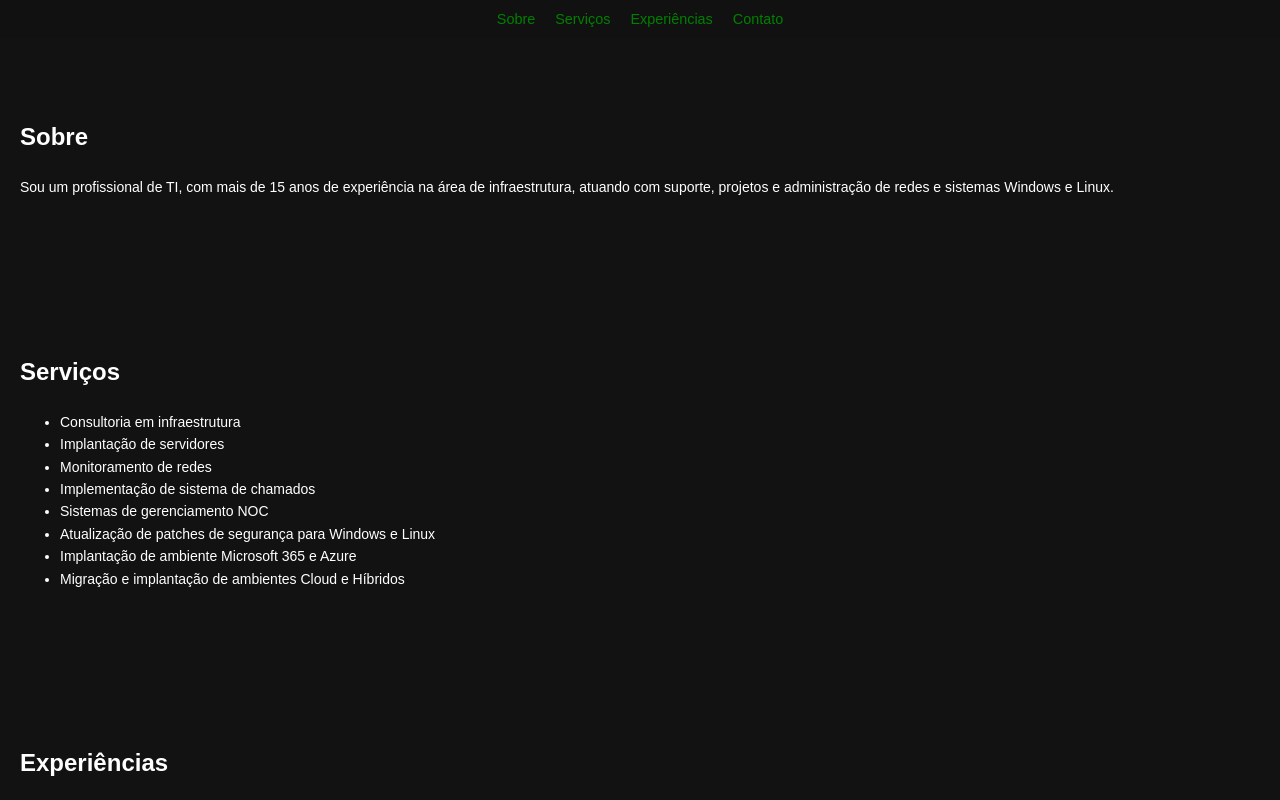
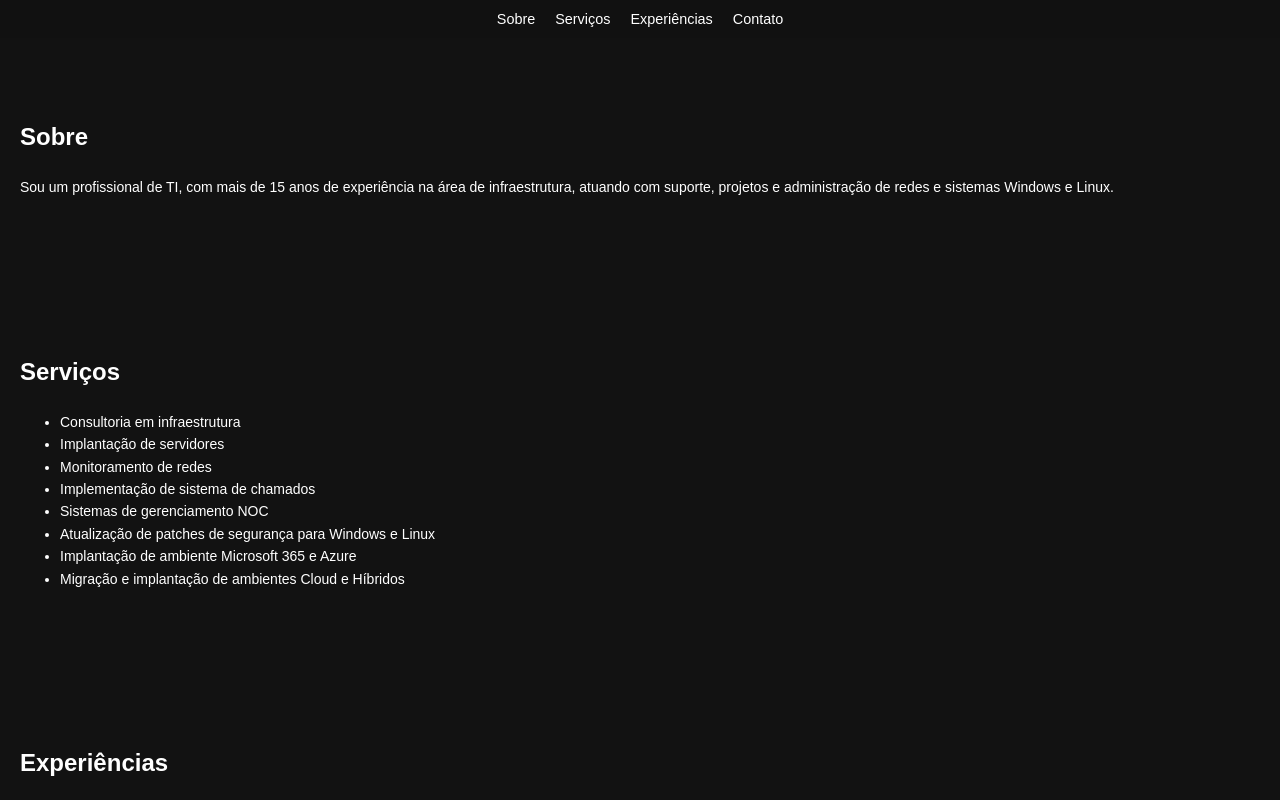
Before and after one commit to Laforgia/Laforgia.github.io, a plain HTML site: page index.html in a window 1280 px wide. Shown: the top 800 px of the page. Drawn offline with Linux system fonts and the light colour scheme.

Commit message:
Update index.html

```diff
--- a/index.html
+++ b/index.html
@@ -25,11 +25,11 @@
     }
     header nav ul li a {
       text-decoration: none;
-      color: green;
+      color: white;
       font-size: 0.9rem;
     }
     header nav ul li a:hover {
-      color: #00ff00;
+      color: #00ff08;
     }
     .section {
       padding: 60px 20px;
```
